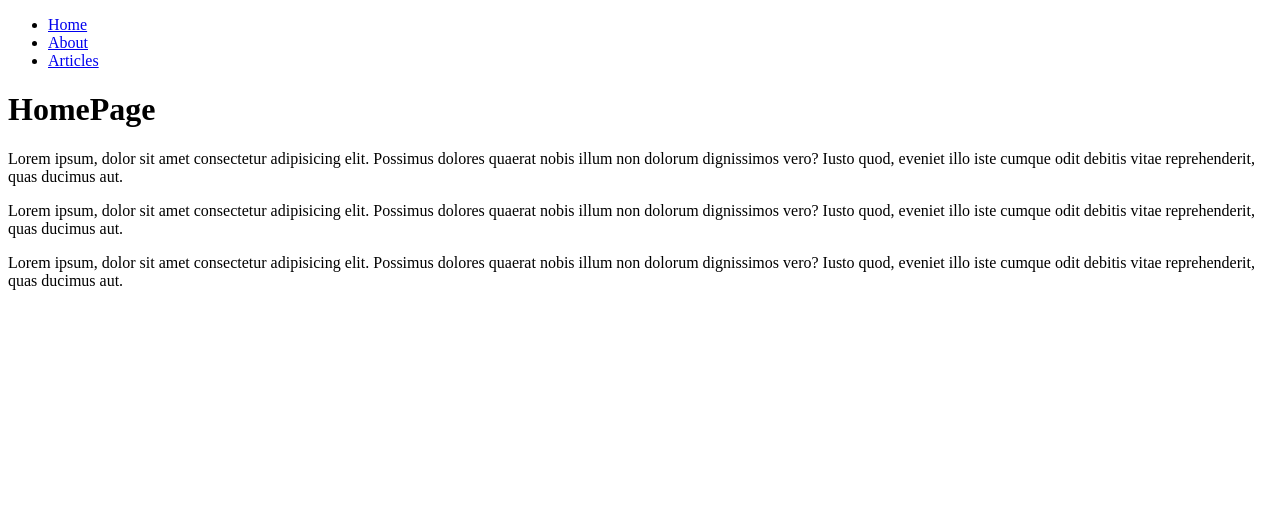
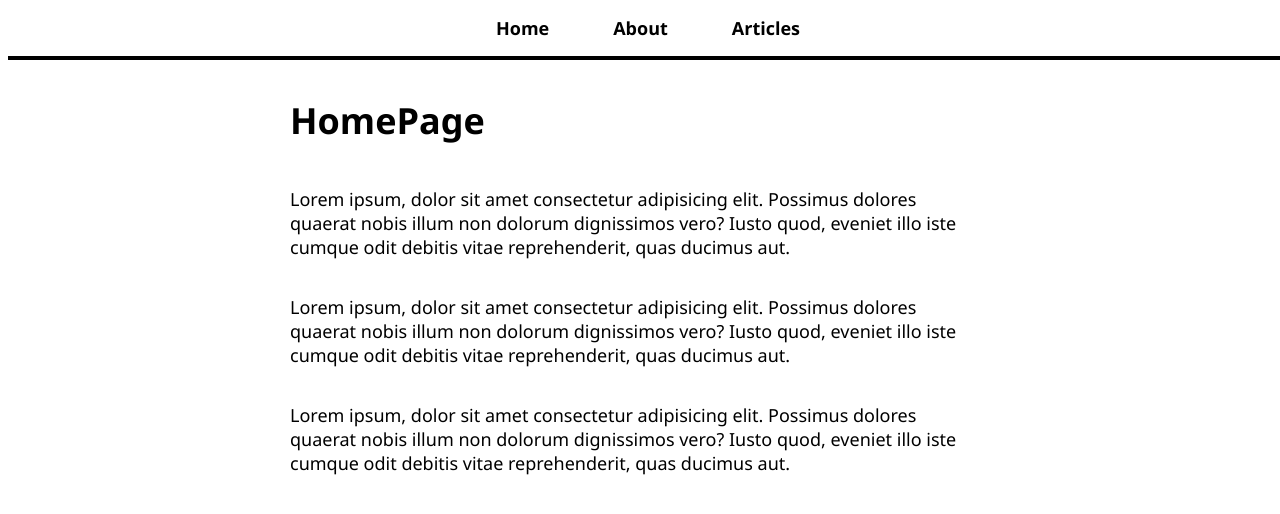
Before and after one commit to harishrd/blog, a React (Create React App) app: page / in a window 1280 px wide. Shown: the top 514 px of the page. Built offline with nearby package versions, Linux system fonts and the light colour scheme.

Commit message:
revert to last commit

```diff
--- a/public/index.html
+++ b/public/index.html
@@ -8,7 +8,7 @@
 </head>
 
 <body>
-  <div id="root"></div>
+  <div id="root" ></div>
 </body>
 
 </html>
--- a/src/App.css
+++ b/src/App.css
@@ -0,0 +1,102 @@
+body {
+  font-family: 'Segoe UI', Tahoma, Geneva, Verdana, sans-serif;
+  font-size: 18px;
+}
+
+button {
+  padding: 16px;
+  font-family: 'Segoe UI', Tahoma, Geneva, Verdana, sans-serif;
+  font-size: 16px;
+  background-color: black;
+  color: white;
+  border-radius: 8px;
+  cursor: pointer;
+}
+
+h3, h4 {
+  margin-bottom: 0;
+}
+
+nav {
+  border-bottom: 4px solid black;
+  text-align: center;
+  position: fixed;
+  top: 0;
+  width: 100%;
+  background: white;
+}
+
+nav ul {
+  list-style-type: none;
+  margin: 0;
+  padding: 0;
+}
+
+nav li {
+  display: inline-block;
+  padding-top: 16px;
+  padding-bottom: 16px;
+}
+
+nav a {
+  text-decoration: none;
+  color: black;
+  font-weight: bold;
+  padding: 16px 32px;
+}
+
+nav a:hover {
+  background: black;
+  color: white;
+}
+
+#page-body {
+  max-width: 700px;
+  margin: auto;
+  padding-top: 64px;
+}
+
+.article-list-item {
+  text-decoration: none;
+  color: black;
+  padding: 16px 0 0 0;
+}
+
+.article-list-item p {
+  padding-bottom: 32px;
+  border-bottom: 2px solid black;
+}
+
+#add-comment-form {
+  border-bottom: 2px solid black;
+  padding: 16px;
+}
+
+#add-comment-form h3 {
+  margin-bottom: 16px;
+}
+
+#add-comment-form input, textarea {
+  display: block;
+  width: 300px;
+  padding: 8px;
+  border-radius: 8px;
+  font-family: 'Segoe UI', Tahoma, Geneva, Verdana, sans-serif;
+  font-size: 18px;
+  border: 2px solid black;
+  margin-bottom: 16px;
+}
+
+#add-comment-form button {
+  width: 320px;
+}
+
+#upvotes-section button, p {
+  display: inline-block;
+  margin-right: 16px;
+}
+
+.comment {
+  border-bottom: 2px solid black;
+  padding: 16px;
+}
--- a/src/App.js
+++ b/src/App.js
@@ -13,13 +13,16 @@ const App = () => {
         <BrowserRouter>
             <div className="App">
                 <NavBar />
+                <div id="page-body">
                     <Routes>
                         <Route path="/" element={<HomePage />} />
                         <Route path="/about" element={<About />} />
                         <Route path="/articles" element={<ArticleListPage />} />
-                    <Route path="/articles/:articleId" element={<ArticlePage />} />
+                        <Route path="/articles/:articleId" element={<ArticlePage />} params={articleId => ({ articleId })} />
+                        <Route path="/articles" element={<ArticlePage />} />
                         <Route path="*" element={<NotFoundPage />} />
                     </Routes>
+                </div>
             </div>
         </BrowserRouter>
     );
--- a/src/index.js
+++ b/src/index.js
@@ -7,6 +7,6 @@ const root = ReactDOM.createRoot(document.getElementById("root"));
 
 root.render(
     <>
-        <App/>
+        <App />
     </>
 );
--- a/src/pages/ArticleListPage.js
+++ b/src/pages/ArticleListPage.js
@@ -1,12 +1,16 @@
+import { Link } from "react-router-dom";
 import articles from "./article-content";
-import ArticleList from "../components/ArticleList";
 
 
 const ArticleListPage = () => {
     return (
         <>
-            <h3>Articles</h3>
-            <ArticleList articles={articles}/>
+            {articles.map((article, key) => (
+                <Link key={article.name} to={`/articles/${article.name}`}>
+                    <h3>{article.title}</h3>
+                    <p>{article.content[0].substring(0, 150)}...</p>
+                </Link>
+            ))}
         </>
     );
 };
--- a/src/pages/HomePage.js
+++ b/src/pages/HomePage.js
@@ -1,3 +1,6 @@
+// import react
+import React from 'react';
+
 const HomePage = () => {
     return (
         <>
```
Also changed, not shown: package.json (+11 -2 lines), src/pages/ArticlePage.js (+23 -4 lines), src/pages/Articles.js (deleted), 2 other files (tests, documents, lock files or other folders). Lines whose indentation alone changed are shown as unchanged.
